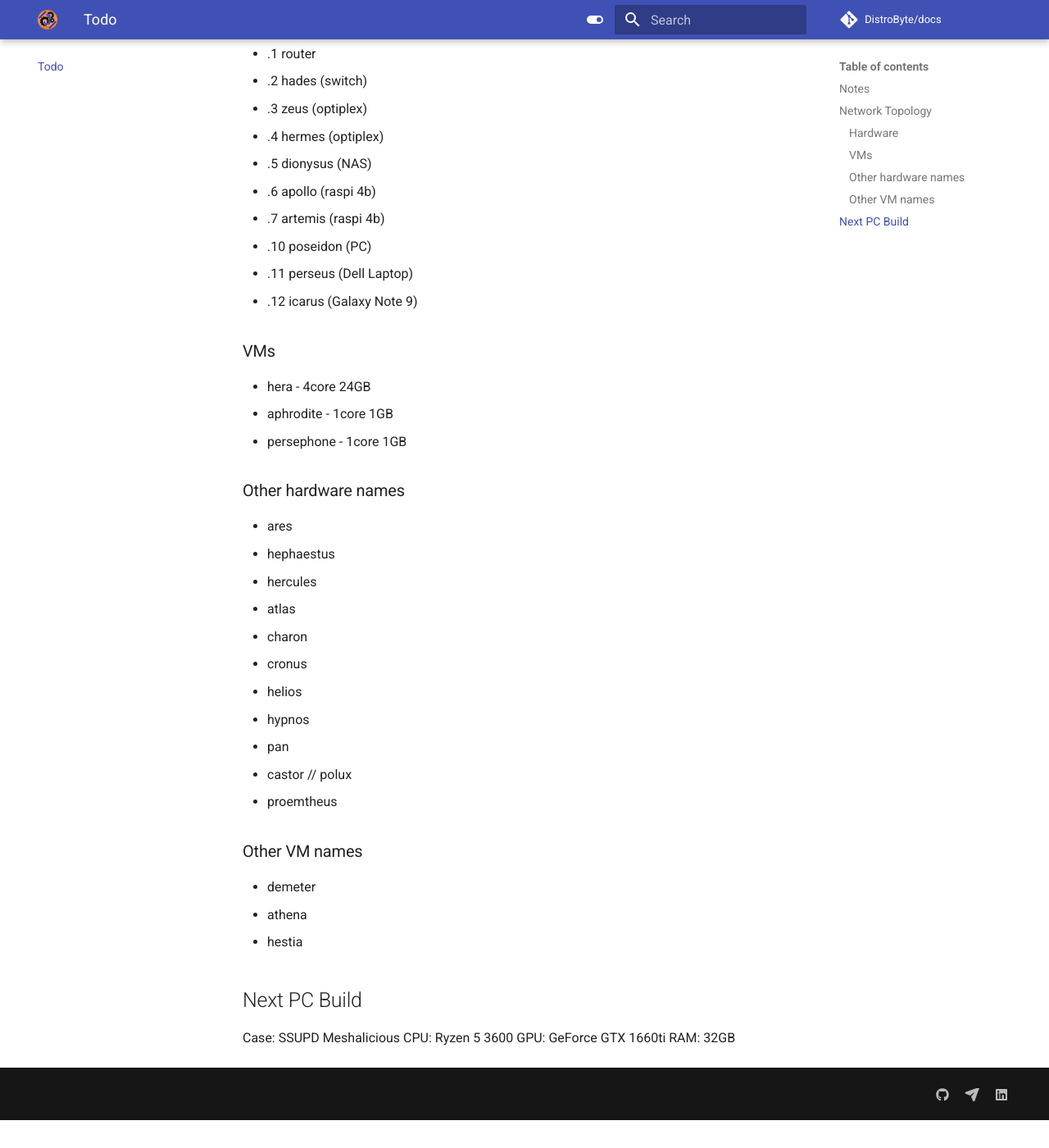
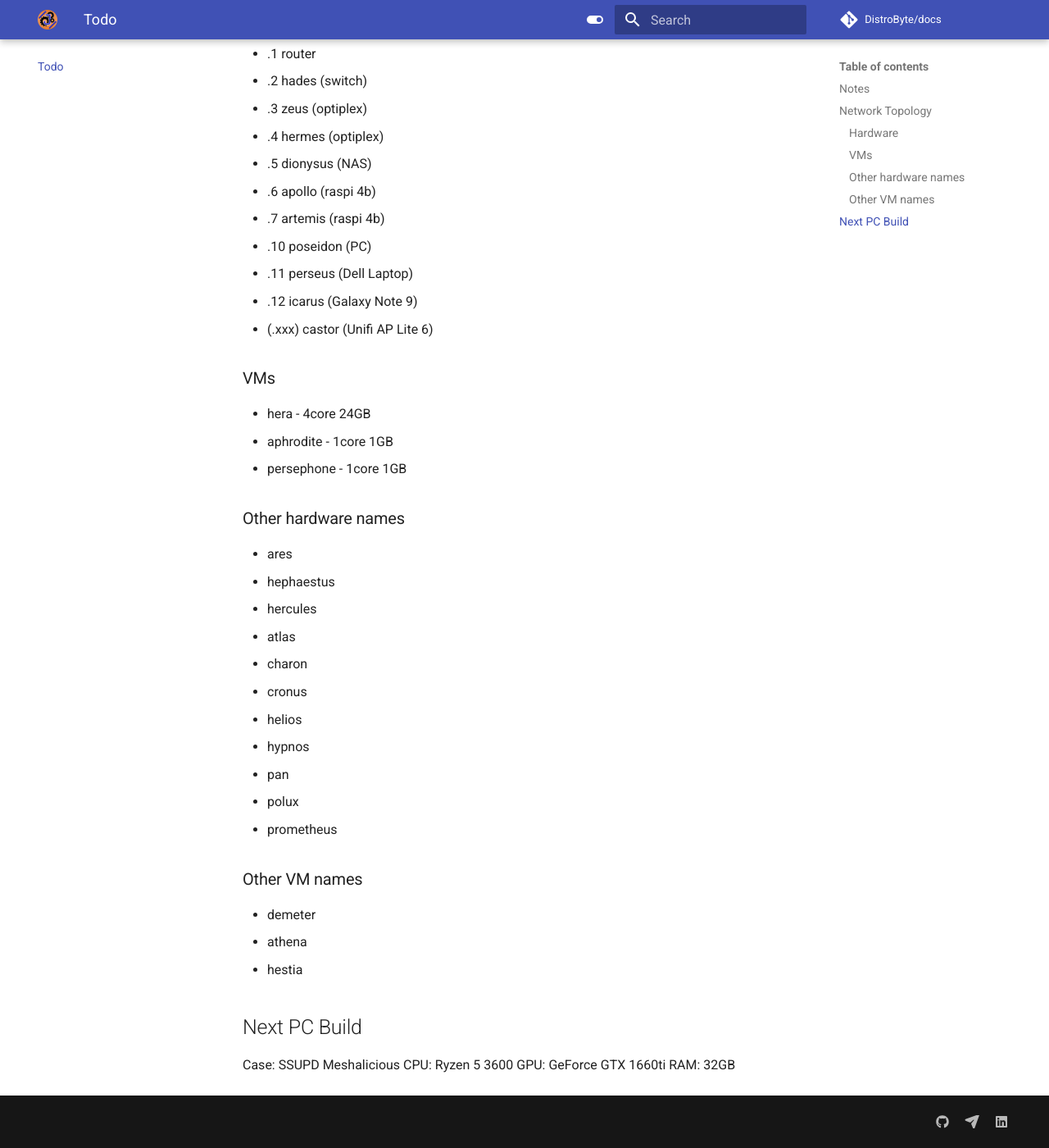
Before and after one commit to DistroByte/docs, an MkDocs documentation site: the page built from docs/todo.md, in a window 1280 px wide and 1400 px high, scrolled down 790 px. Shown: the whole window at 82% size. Built offline with MkDocs 1.6.1 and Material for MkDocs 9.7.7, drawn with Linux system fonts in a browser that asks for light colours; comment, search, counter and statistics services are not loaded; before the commit the page ends 2156 px from its top, so only the background shows below that.

Commit message:
adds unifi AP

```diff
--- a/docs/todo.md
+++ b/docs/todo.md
@@ -30,6 +30,7 @@ Run `sudo service lighttpd restart` to apply change.
 - .10 poseidon (PC)
 - .11 perseus (Dell Laptop)
 - .12 icarus (Galaxy Note 9)
+- (.xxx) castor (Unifi AP Lite 6)
 
 ### VMs
 
@@ -48,8 +49,8 @@ Run `sudo service lighttpd restart` to apply change.
 - helios
 - hypnos
 - pan
-- castor // polux
-- proemtheus
+- polux
+- prometheus
 
 ### Other VM names
 
```
